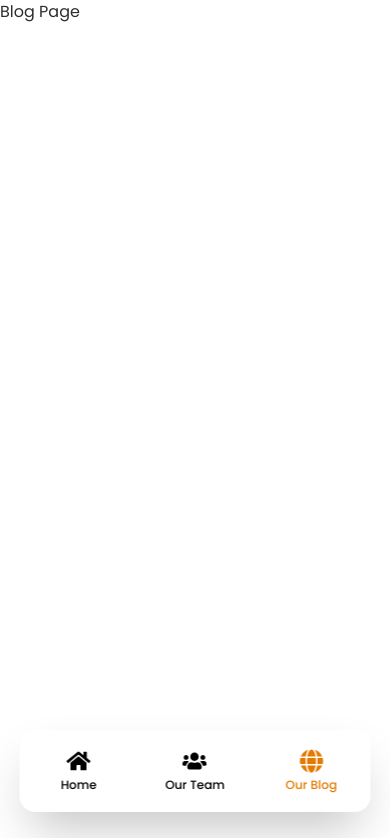
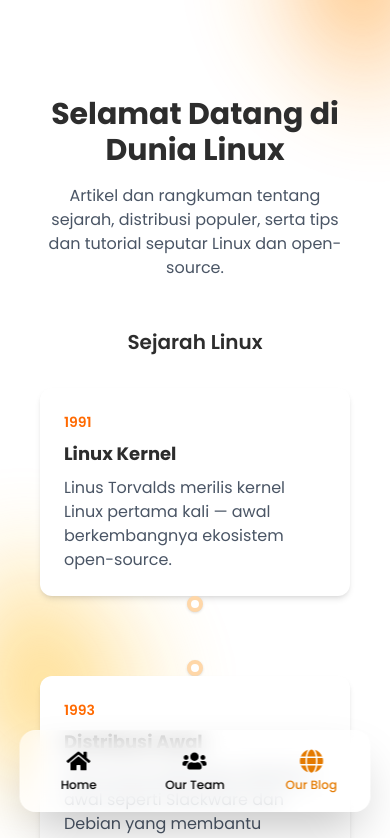
Before and after one commit to hasnadhilaa/blug-greynoiseweb, a React (Vite) app: page /blog in a window 390 px wide. Shown: the top 838 px of the page. Built offline with nearby package versions, Linux system fonts and the light colour scheme.

Commit message:
Add Blog Page Component

```diff
--- a/src/App.jsx
+++ b/src/App.jsx
@@ -1,6 +1,7 @@
 import { BrowserRouter as Router, Routes, Route } from "react-router-dom";
 import Navbar from "./components/Navbar";
 import Home from "./pages/Home";
+import Blog from "./pages/Blog";
 
 export default function App() {
   return (
@@ -10,7 +11,7 @@ export default function App() {
       <Routes>
         <Route path="/" element={<Home />} />
         <Route path="/our-team" element={<div>Our Team Page</div>} />
-        <Route path="/blog" element={<div>Blog Page</div>} />
+        <Route path="/blog" element={<Blog />} />
       </Routes>
     </Router>
   );
--- /dev/null
+++ b/src/components/BlogPage.jsx
@@ -0,0 +1,106 @@
+export default function BlogPage() {
+    const timeline = [
+        {
+            year: "1991",
+            title: "Linux Kernel",
+            text: "Linus Torvalds merilis kernel Linux pertama kali — awal berkembangnya ekosistem open-source.",
+        },
+        {
+            year: "1993",
+            title: "Distribusi Awal",
+            text: "Munculnya beberapa distribusi awal seperti Slackware dan Debian yang membantu penyebaran Linux.",
+        },
+        {
+            year: "2004",
+            title: "Ubuntu",
+            text: "Ubuntu diluncurkan, menargetkan kemudahan penggunaan untuk pengguna desktop.",
+        },
+        {
+            year: "2008",
+            title: "Linux di Server",
+            text: "Linux semakin populer di server dan cloud, menjadi andalan infrastruktur modern.",
+        },
+    ];
+
+    const distros = [
+        { name: "Ubuntu", desc: "Ramai dipakai, cocok untuk pemula.", color: "bg-orange-500" },
+        { name: "Debian", desc: "Stabil dan handal untuk server.", color: "bg-rose-500" },
+        { name: "Fedora", desc: "Cepat mengadopsi teknologi terbaru.", color: "bg-sky-500" },
+        { name: "Arch Linux", desc: "Ringan dan cocok untuk pengguna mahir.", color: "bg-indigo-500" },
+    ];
+
+    return (
+        <div className="min-h-screen container-custom pt-24 lg:pt-32 pb-16">
+            <div className="max-w-6xl mx-auto">
+                {/* Hero */}
+                <div className="text-center mb-12">
+                    <h1 className="text-3xl font-bold">Selamat Datang di Dunia Linux</h1>
+                    <p className="mt-4 text-gray-600 max-w-2xl mx-auto">
+                        Artikel dan rangkuman tentang sejarah, distribusi populer, serta
+                        tips dan tutorial seputar Linux dan open-source.
+                    </p>
+                </div>
+
+                {/* Timeline */}
+                <div className="mb-16">
+                    <h2 className="text-center text-xl font-semibold mb-8">Sejarah Linux</h2>
+
+                    <div className="relative">
+                        <div className="hidden md:block absolute left-1/2 -translate-x-1/2 w-1 h-full bg-red-200" />
+
+                        <div className="space-y-12">
+                            {timeline.map((item, idx) => {
+                                const left = idx % 2 === 0;
+                                return (
+                                    <div key={item.year} className="flex flex-col md:flex-row items-center">
+                                        <div className={`md:w-1/2 w-full ${left ? "md:pr-8 md:justify-end flex" : "md:pl-8"}`}>
+                                            {left && (
+                                                <div className="bg-white rounded-xl shadow-md p-6 w-full max-w-md">
+                                                    <div className="text-sm text-orange-500 font-semibold">{item.year}</div>
+                                                    <div className="text-lg font-bold mt-2">{item.title}</div>
+                                                    <p className="mt-2 text-gray-600">{item.text}</p>
+                                                </div>
+                                            )}
+                                        </div>
+
+                                        <div className="w-12 flex items-center justify-center">
+                                            <div className="w-4 h-4 rounded-full bg-white border-4 border-orange-200 shadow" />
+                                        </div>
+
+                                        <div className={`md:w-1/2 w-full ${!left ? "md:pl-8" : "md:pr-8 md:hidden"}`}>
+                                            {!left && (
+                                                <div className="bg-white rounded-xl shadow-md p-6 w-full max-w-md">
+                                                    <div className="text-sm text-orange-500 font-semibold">{item.year}</div>
+                                                    <div className="text-lg font-bold mt-2">{item.title}</div>
+                                                    <p className="mt-2 text-gray-600">{item.text}</p>
+                                                </div>
+                                            )}
+                                        </div>
+                                    </div>
+                                );
+                            })}
+                        </div>
+                    </div>
+                </div>
+
+                {/* Distribusi */}
+                <div className="mb-8">
+                    <h2 className="text-center text-xl font-semibold mb-6">Distribusi Linux Populer</h2>
+
+                    <div className="grid grid-cols-1 sm:grid-cols-2 lg:grid-cols-4 gap-6">
+                        {distros.map((d) => (
+                            <div key={d.name} className="bg-white rounded-xl shadow-md overflow-hidden">
+                                <div className={`h-28 flex items-center justify-center ${d.color} text-white font-bold text-lg`}>
+                                    {d.name}
+                                </div>
+                                <div className="p-4">
+                                    <p className="text-gray-600">{d.desc}</p>
+                                </div>
+                            </div>
+                        ))}
+                    </div>
+                </div>
+            </div>
+        </div>
+    );
+}
--- /dev/null
+++ b/src/pages/Blog.jsx
@@ -0,0 +1,14 @@
+import BlogPage from "../components/BlogPage";
+
+export default function Blog() {
+  return (
+    <div className="min-h-screen container-custom">
+      <div className="blur-blob-left"></div>
+      <div className="blur-blob-right"></div>
+      <div className="stars-bg"></div>
+
+      {/* Main */}
+      <BlogPage />
+    </div>
+  )
+}
```
